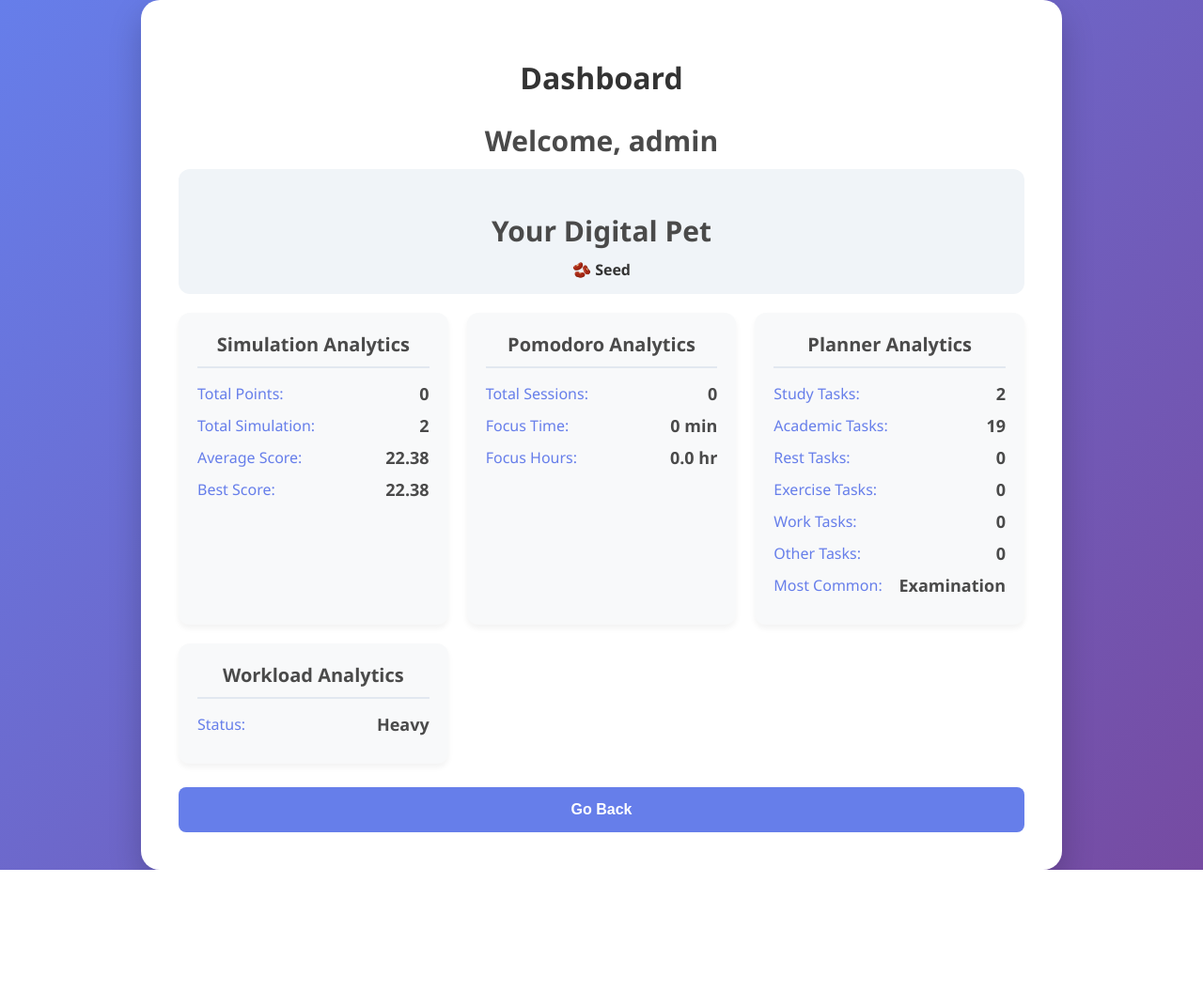
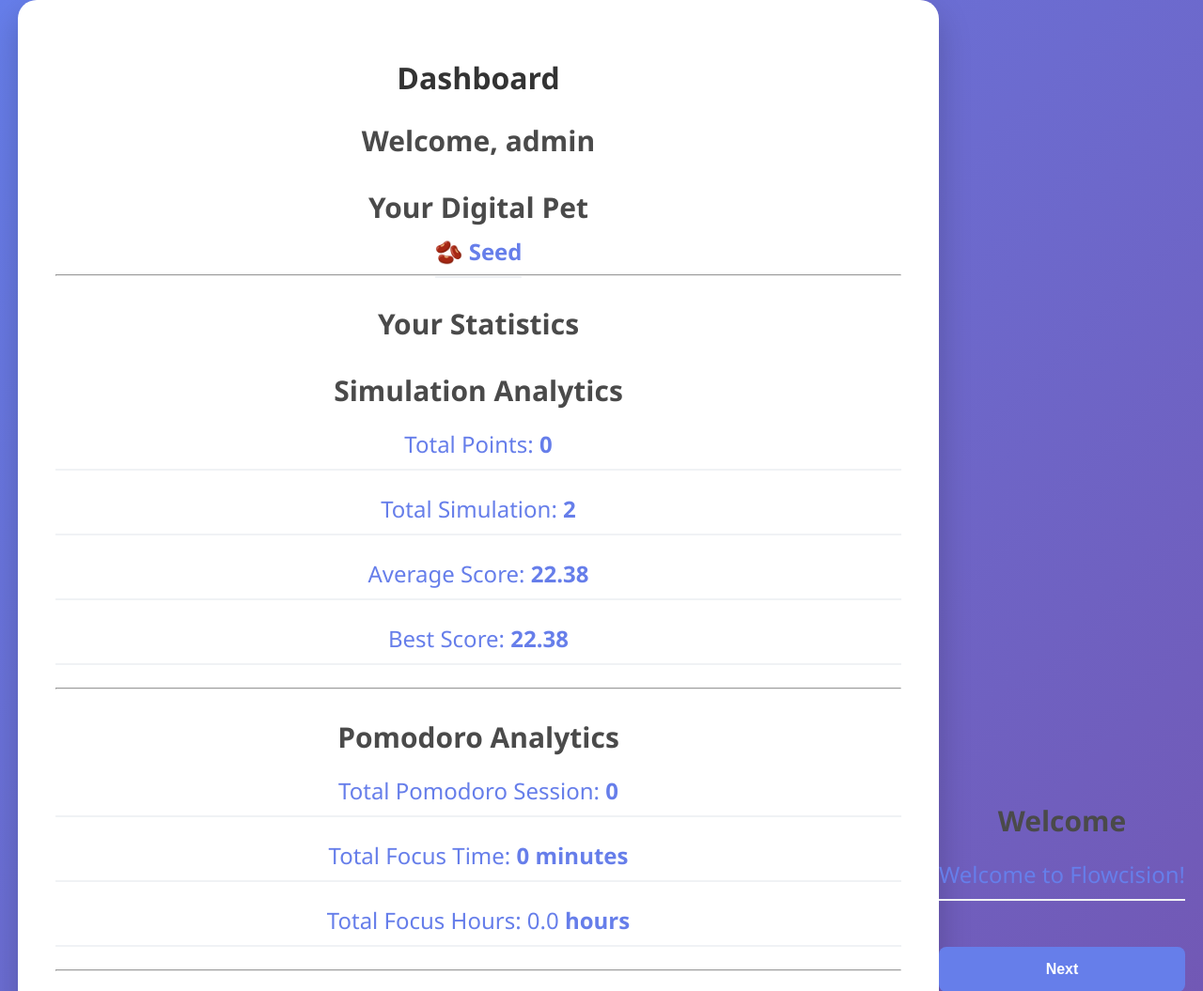
Before and after one commit to IOI4896/GitExercise-Flowcision, a Flask app: page /dashboard in a window 1280 px wide. Shown: the top 1055 px of the page at 94% size. Before the commit the page ends 926 px from the top, so only its background shows below. Run offline with Flask 3, Linux system fonts and the light colour scheme; a user stored in the database is signed in; data comes from the database, SQL or seed files in the repository; data that the repository does not hold is empty.

Commit message:
Refactor dashboard HTML structure and styles

```diff
--- a/templates/dashboard.html
+++ b/templates/dashboard.html
@@ -23,46 +23,7 @@
                 text-align: center;
             }
             h2, h3 { color: #4a4a4a; font-size: 30px; text-align: center; margin-bottom: 10px; }
-            .dashboard-grid {
-    display: grid;
-    grid-template-columns: repeat(auto-fit, minmax(250px, 1fr));
-    gap: 20px;
-    margin-top: 20px;
-    width: 100%;
-}
-.card {
-    background: #f8f9fa;
-    border-radius: 12px;
-    padding: 20px;
-    box-shadow: 0 4px 6px rgba(0,0,0,0.05);
-    text-align: left;
-}
-.card h3 {
-    font-size: 20px;
-    margin-top: 0;
-    margin-bottom: 15px;
-    border-bottom: 2px solid #e2e8f0;
-    padding-bottom: 10px;
-    color: #4a4a4a;
-}
-.stat-item {
-    display: flex;
-    justify-content: space-between;
-    align-items: center;
-    font-size: 16px;
-    color: #667eea;
-    margin-bottom: 10px;
-}
-.stat-item b {
-    color: #4a4a4a;
-    font-size: 18px;
-}
-.pet-section {
-    background: #f0f4f8;
-    padding: 15px;
-    border-radius: 12px;
-    margin-bottom: 20px;
-}
+            b, p { color: #667eea; font-size: 24px; border-bottom: 2px solid #f0f2f5; padding-bottom: 10px; margin-top: 20px; }
 
             button {
                 width: 100%;
@@ -78,60 +39,8 @@
                 transition: 0.3s;
             }
             button:hover { background-color: #5a67d8; transform: translateY(-2px); }
-        </style>
-    </head>
 
-    <body>
-        <div class="container">
-    <h1>Dashboard</h1>
-    <h2>Welcome, <strong>{{user}}</strong></h2>
-
-    <div class="pet-section">
-        <h3>Your Digital Pet</h3>
-        <b>{{pet_stage}}</b>
-    </div>
-
-    <div class="dashboard-grid">
-        <div class="card">
-            <h3>Simulation Analytics</h3>
-            <div class="stat-item"><span>Total Points:</span> <b>{{points}}</b></div>
-            <div class="stat-item"><span>Total Simulation:</span> <b>{{total_simulations}}</b></div>
-            <div class="stat-item"><span>Average Score:</span> <b>{{avg_score}}</b></div>
-            <div class="stat-item"><span>Best Score:</span> <b>{{best_score}}</b></div>
-        </div>
-
-        <div class="card">
-            <h3>Pomodoro Analytics</h3>
-            <div class="stat-item"><span>Total Sessions:</span> <b>{{total_pomodoro}}</b></div>
-            <div class="stat-item"><span>Focus Time:</span> <b>{{total_minutes}} min</b></div>
-            <div class="stat-item"><span>Focus Hours:</span> <b>{{total_hours}} hr</b></div>
-        </div>
-
-        <div class="card">
-            <h3>Planner Analytics</h3>
-            <div class="stat-item"><span>Study Tasks:</span> <b>{{study_count}}</b></div>
-            <div class="stat-item"><span>Academic Tasks:</span> <b>{{academic_count}}</b></div>
-            <div class="stat-item"><span>Rest Tasks:</span> <b>{{rest_count}}</b></div>
-            <div class="stat-item"><span>Exercise Tasks:</span> <b>{{exercise_count}}</b></div>
-            <div class="stat-item"><span>Work Tasks:</span> <b>{{work_count}}</b></div>
-            <div class="stat-item"><span>Other Tasks:</span> <b>{{other_count}}</b></div>
-            <div class="stat-item"><span>Most Common:</span> <b>{{most_common_task}}</b></div>
-        </div>
-
-        <div class="card">
-            <h3>Workload Analytics</h3>
-            <div class="stat-item"><span>Status:</span> <b>{{workload_status}}</b></div>
-        </div>
-    </div>
-
-    <nav>
-        <a href="/">
-            <button>Go Back</button>
-        </a>
-    </nav>
-</div>
-        <style>
-    body.dark-mode {
+            body.dark-mode:not(.rain):not(.ocean):not(.white_noise) {
                 background: linear-gradient(135deg, #111324 0%, #1a1a2e 100%) !important;
                 background-color: #1a1a2e !important;
                 color: #ffffff !important;
@@ -166,9 +75,63 @@
             body.dark-mode button:hover, body.dark-mode .btn:hover {
                 background-color: #4338ca !important;
             }
-    body.dark-mode .stat-item b { color: #ffffff !important; }
-body.dark-mode .pet-section { background-color: #22254b !important; }
         </style>
+    </head>
+
+    <body>
+        <div class = "container">
+            {% extends "base.html" %}
+            {% block content %}
+            <div id="cmdbar" class="hidden">
+                <input id="commandInput" type="'text" placeholder="type command...">
+            </div>
+
+            <h1>Dashboard</h1>
+
+            <h2>Welcome, <strong>{{user}}</strong></h2>
+
+            <h3>Your Digital Pet</h3>
+            <b>{{pet_stage}}</b>
+
+            <hr>
+
+            <h3>Your Statistics</h3>
+
+                <h3>Simulation Analytics</h3>
+                <p>Total Points: <b>{{points}}</b></p>
+                <p>Total Simulation: <b>{{total_simulations}}</b></p>
+                <p>Average Score: <b>{{avg_score}}</b></p>
+                <p>Best Score: <b>{{best_score}}</b></p>
+
+            <hr>
+
+                <h3>Pomodoro Analytics</h3>
+                <p>Total Pomodoro Session: <b>{{total_pomodoro}}</b></p>
+                <p>Total Focus Time: <b>{{total_minutes}} minutes</b></p>
+                <p>Total Focus Hours: {{total_hours}} <b>hours</b>
+            <hr>
+
+                <h3>Planner Analytics</h3>
+                <p>Study Tasks: <b>{{study_count}}</b></p>
+                <p>Academic Tasks: <b>{{academic_count}}</b></p>
+                <p>Rest Tasks: <b>{{rest_count}}</b></p>
+                <p>Exercise Tasks: <b>{{exercise_count}}</b></p>
+                <p>Work Tasks: <b>{{work_count}}</b></p>
+                <p>Other Tasks: <b>{{other_count}}</b></p>
+
+                <p>Most Common Task: <b>{{most_common_task}}</b></p>
+
+            <hr>
+
+                <h3>Workload Analytics</h3>
+                <p>Status: <b>{{workload_status}}</b></p>
+
+            <nav>
+                <a href = "/">
+                    <button>Go Back</button>
+                </a>
+            </nav>
+        </div>
 
         <script>
             if (localStorage.getItem('theme') === 'dark') {
@@ -201,5 +164,6 @@ body.dark-mode .pet-section { background-color: #22254b !important; }
                 }
             );
         </script>
+        {% endblock %}
     </body>
 </html>
```
Lines whose indentation alone changed are shown as unchanged.
